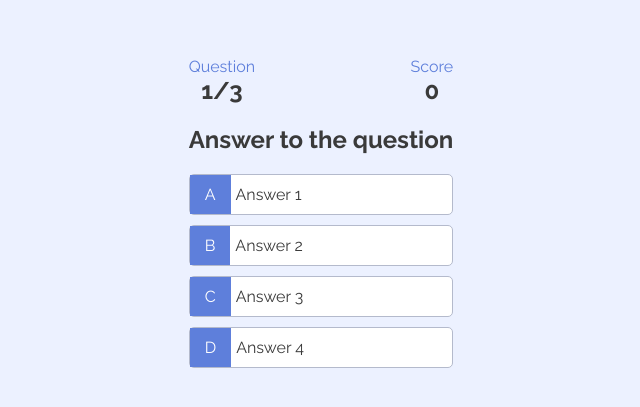
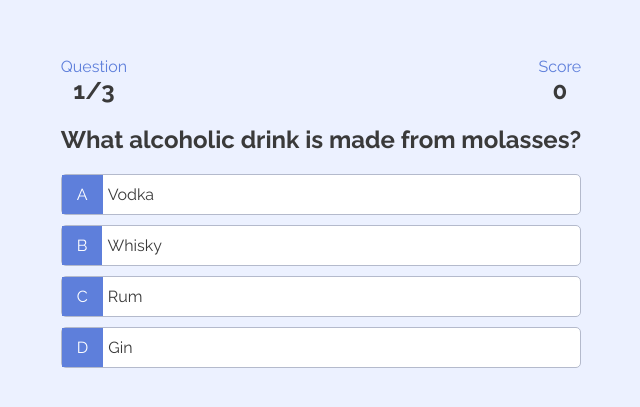
Before and after one commit to anahita83radfar/online-quiz, a plain HTML site: page play.html in a window 1280 px wide. Shown: the part 183-590 px from the top of the page, without its empty margins (319-959 px from the left). Drawn offline with Linux system fonts and the light colour scheme.

Commit message:
Set up question array, startGame and getNewQuestion functions

```diff
--- a/assets/css/style.css
+++ b/assets/css/style.css
@@ -66,6 +66,7 @@
 h2 {
     color: #3a3a3a;
     margin-bottom: 20px;
+    max-width: 600px;
 }
 
 .answer-container {
@@ -100,6 +101,7 @@
 /* HEADS UP DISPLAY */
 #huddle {
     width: 100%;
+    max-width: 600px;
     display: flex;
     justify-content: space-between;
 
--- a/assets/js/play.js
+++ b/assets/js/play.js
@@ -85,6 +85,37 @@
 const answersTexts = Array.from(document.getElementsByClassName("answer-text"));
 const answersPrefixs = Array.from(document.getElementsByClassName("answer-prefix"));
 
+let questionCounter;
+let score;
+let currentQuestion;
+let availableQuestions;
+let acceptingAnswer;
 
-console.log(answersTexts[1]);
-console.log(answersPrefixs[1]);
+const maxQuestion = 3;
+const bonus = 10;
+
+function startGame(){
+    questionCounter = 0;
+    score = 0;
+    availableQuestions = [...questions];
+    getNewQuestion ();
+
+};
+
+function getNewQuestion() {
+    questionCounter++ ;
+    const questionIndex = Math.floor(Math.random() * availableQuestions.length);
+    currentQuestion = availableQuestions[questionIndex];
+    question.innerHTML = currentQuestion.question;
+
+
+    answersTexts.forEach((answerText, index) => {
+    const number = ++index;
+    answerText.innerHTML = currentQuestion[`answer${number}`];
+    })
+
+    availableQuestions.splice(questionIndex, 1);
+
+};
+
+startGame();
```
